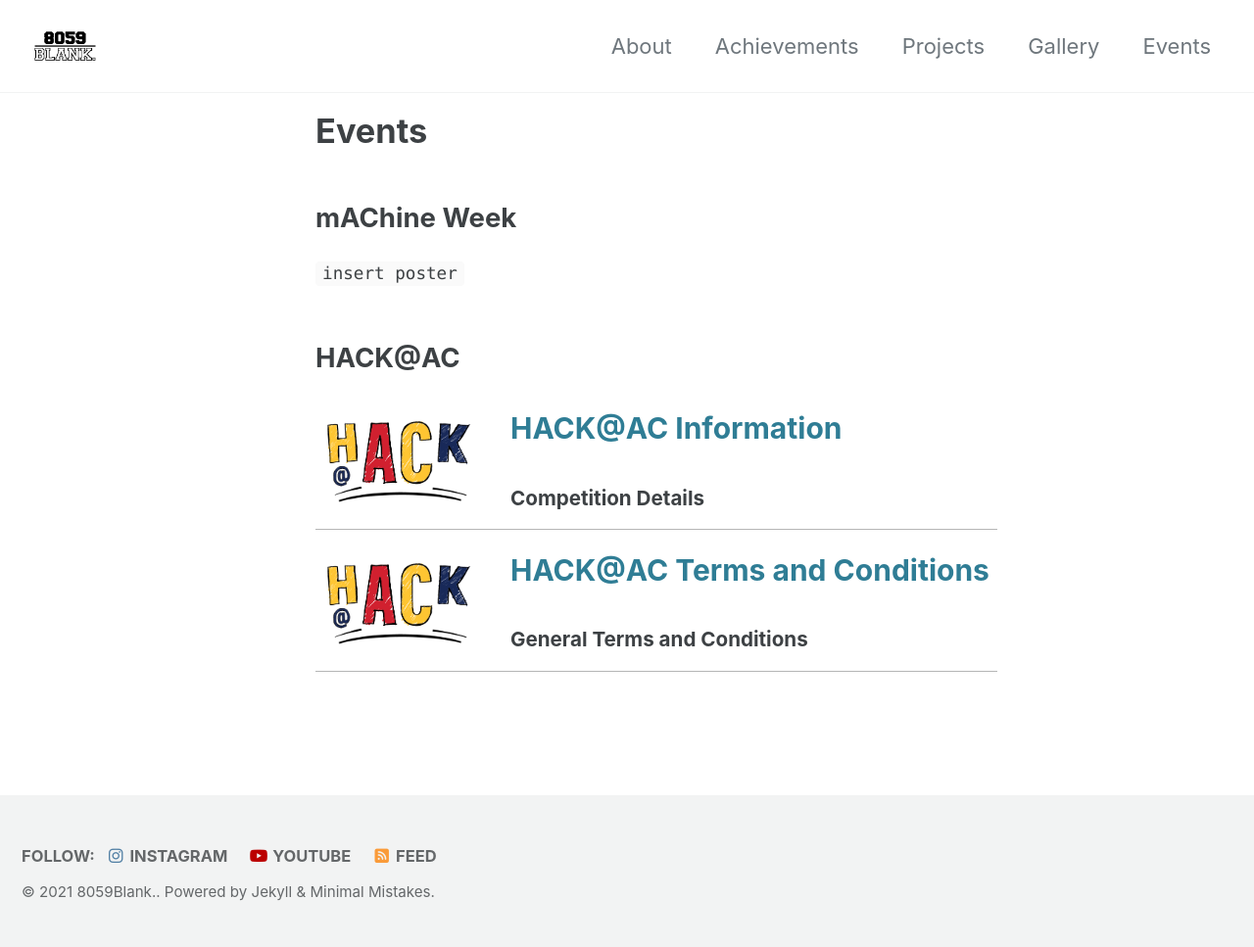
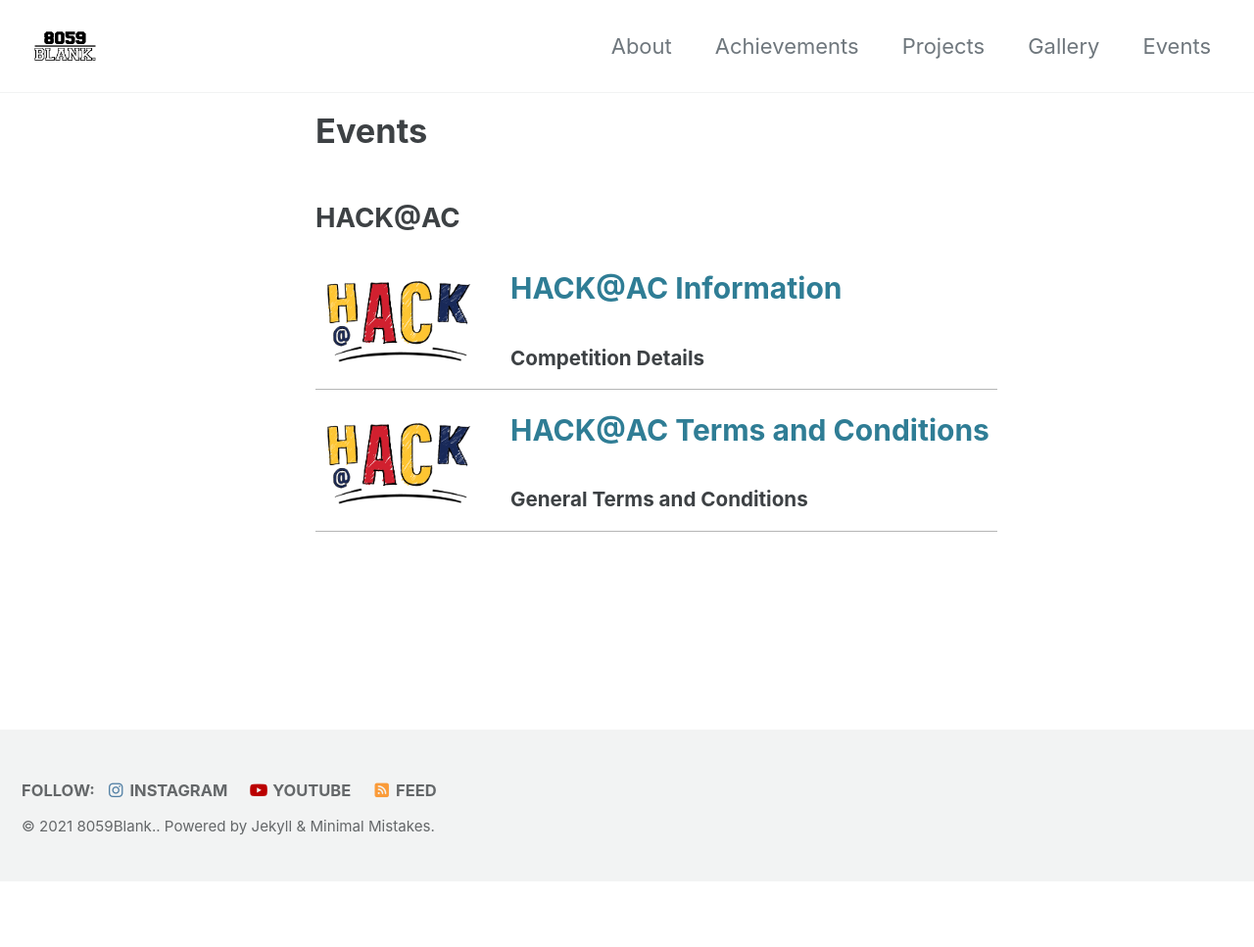
Before and after one commit to 8059blank/8059blank.github.io, a Jekyll site: the page built from events/index.md, in a window 1280 px wide. Shown: the whole page at 98% size. Built offline with Jekyll 4.4.1, drawn with Linux system fonts in a browser that asks for light colours; cached includes are drawn as plain includes; nearby versions of some CDN libraries; after the commit the page ends 900 px from its top, so only the background shows below that.

Commit message:
update to events page

```diff
--- a/events/index.md
+++ b/events/index.md
@@ -116,10 +116,6 @@
  }
 </style>
 
-## mAChine Week
-
-`insert poster`
-
 ## HACK@AC
 
 
```
Also changed, not shown: events/poster.png (added), 9 other files.
